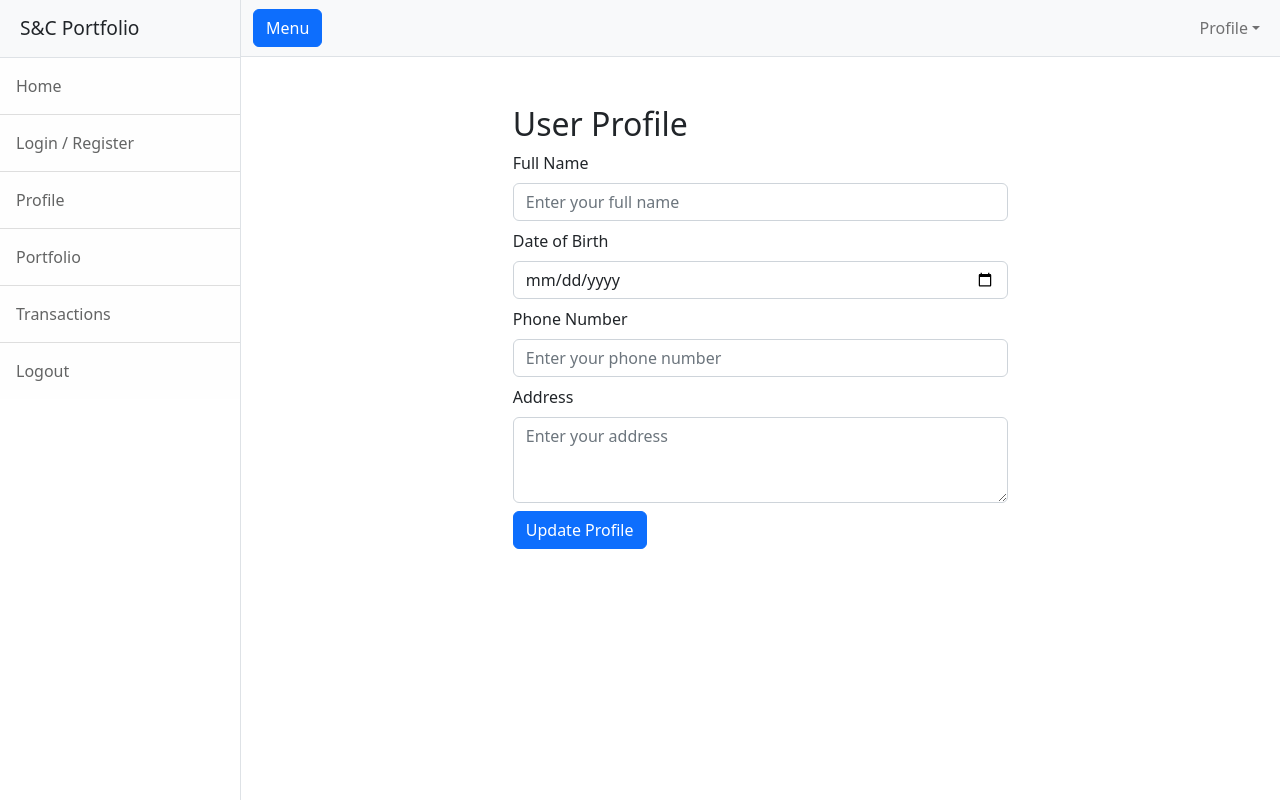
After one commit to kkozsa/sc_portfolio, a Flask app: page /profile in a window 1280 px wide. The commit adds this page. Run offline with Flask 3, Linux system fonts and the light colour scheme; some libraries are stand-ins or nearby versions.

Commit message:
profile page added

```diff
--- a/app.py
+++ b/app.py
@@ -80,5 +80,9 @@ def register():
 
     return render_template('register.html')
 
+@app.route('/profile')
+def profile():
+    return render_template('profile.html')
+
 if __name__ == '__main__':
     app.run(debug=True, host='0.0.0.0')
--- a/templates/index.html
+++ b/templates/index.html
@@ -19,6 +19,7 @@
                 <div class="list-group list-group-flush">
                     <a class="list-group-item list-group-item-action list-group-item-light p-3" href="/">Home</a>
                     <a class="list-group-item list-group-item-action list-group-item-light p-3" href="login">Login / Register</a>
+                    <a class="list-group-item list-group-item-action list-group-item-light p-3" href="/profile">Profile</a>
                     <a class="list-group-item list-group-item-action list-group-item-light p-3" href="portfolio">Portfolio</a>
                     <a class="list-group-item list-group-item-action list-group-item-light p-3" href="transactions">Transactions</a>
                     <a class="list-group-item list-group-item-action list-group-item-light p-3" href="logout">Logout</a>
--- a/templates/login.html
+++ b/templates/login.html
@@ -19,6 +19,7 @@
                 <div class="list-group list-group-flush">
                     <a class="list-group-item list-group-item-action list-group-item-light p-3" href="/">Home</a>
                     <a class="list-group-item list-group-item-action list-group-item-light p-3" href="/login">Login / Register</a>
+                    <a class="list-group-item list-group-item-action list-group-item-light p-3" href="/profile">Profile</a>
                     <a class="list-group-item list-group-item-action list-group-item-light p-3" href="/portfolio">Portfolio</a>
                     <a class="list-group-item list-group-item-action list-group-item-light p-3" href="/transactions">Transactions</a>
                     <a class="list-group-item list-group-item-action list-group-item-light p-3" href="/logout">Logout</a>
--- a/templates/logout.html
+++ b/templates/logout.html
@@ -19,6 +19,7 @@
                 <div class="list-group list-group-flush">
                     <a class="list-group-item list-group-item-action list-group-item-light p-3" href="/">Home</a>
                     <a class="list-group-item list-group-item-action list-group-item-light p-3" href="login">Login / Register</a>
+                    <a class="list-group-item list-group-item-action list-group-item-light p-3" href="/profile">Profile</a>
                     <a class="list-group-item list-group-item-action list-group-item-light p-3" href="portfolio">Portfolio</a>
                     <a class="list-group-item list-group-item-action list-group-item-light p-3" href="transactions">Transactions</a>
                     <a class="list-group-item list-group-item-action list-group-item-light p-3" href="logout">Logout</a>
--- a/templates/portfolio.html
+++ b/templates/portfolio.html
@@ -19,6 +19,7 @@
                 <div class="list-group list-group-flush">
                     <a class="list-group-item list-group-item-action list-group-item-light p-3" href="/">Home</a>
                     <a class="list-group-item list-group-item-action list-group-item-light p-3" href="login">Login / Register</a>
+                    <a class="list-group-item list-group-item-action list-group-item-light p-3" href="/profile">Profile</a>
                     <a class="list-group-item list-group-item-action list-group-item-light p-3" href="portfolio">Portfolio</a>
                     <a class="list-group-item list-group-item-action list-group-item-light p-3" href="transactions">Transactions</a>
                     <a class="list-group-item list-group-item-action list-group-item-light p-3" href="logout">Logout</a>
--- /dev/null
+++ b/templates/profile.html
@@ -0,0 +1,84 @@
+<!DOCTYPE html>
+<html lang="en">
+<head>
+    <meta charset="utf-8">
+    <meta name="viewport" content="width=device-width, initial-scale=1, shrink-to-fit=no">
+    <meta name="description" content="">
+    <meta name="author" content="">
+    <title>User Profile</title>
+    <!-- Favicon -->
+    <link rel="icon" type="image/x-icon" href="static/favicon.ico">
+    <!-- Core theme CSS (includes Bootstrap) -->
+    <link href="{{ url_for('static', filename='css/styles.css') }}" rel="stylesheet">
+</head>
+<body>
+<div class="d-flex" id="wrapper">
+    <!-- Sidebar -->
+    <div class="border-end bg-white" id="sidebar-wrapper">
+        <div class="sidebar-heading border-bottom bg-light">S&C Portfolio</div>
+        <div class="list-group list-group-flush">
+            <a class="list-group-item list-group-item-action list-group-item-light p-3" href="/">Home</a>
+            <a class="list-group-item list-group-item-action list-group-item-light p-3" href="/login">Login / Register</a>
+            <a class="list-group-item list-group-item-action list-group-item-light p-3" href="/profile">Profile</a>
+            <a class="list-group-item list-group-item-action list-group-item-light p-3" href="/portfolio">Portfolio</a>
+            <a class="list-group-item list-group-item-action list-group-item-light p-3" href="/transactions">Transactions</a>
+            <a class="list-group-item list-group-item-action list-group-item-light p-3" href="/logout">Logout</a>
+        </div>
+    </div>
+    <!-- Page content wrapper -->
+    <div id="page-content-wrapper">
+        <!-- Top navigation -->
+        <nav class="navbar navbar-expand-lg navbar-light bg-light border-bottom">
+            <div class="container-fluid">
+                <button class="btn btn-primary" id="sidebarToggle">Menu</button>
+                <button class="navbar-toggler" type="button" data-bs-toggle="collapse" data-bs-target="#navbarSupportedContent"
+                        aria-controls="navbarSupportedContent" aria-expanded="false" aria-label="Toggle navigation"><span class="navbar-toggler-icon"></span></button>
+                <div class="collapse navbar-collapse" id="navbarSupportedContent">
+                    <ul class="navbar-nav ms-auto mt-2 mt-lg-0">
+                        <li class="nav-item dropdown">
+                            <a class="nav-link dropdown-toggle" id="navbarDropdown" href="#" role="button" data-bs-toggle="dropdown"
+                               aria-haspopup="true" aria-expanded="false">Profile</a>
+                            <div class="dropdown-menu dropdown-menu-end" aria-labelledby="navbarDropdown">
+                                <a class="dropdown-item" href="#!">Your profile</a>
+                                <a class="dropdown-item" href="#!">Settings</a>
+                            </div>
+                        </li>
+                    </ul>
+                </div>
+            </div>
+        </nav>
+        <div class="container mt-5">
+            <div class="row">
+                <div class="col-md-6 offset-md-3">
+                    <h2>User Profile</h2>
+                    <form>
+                        <div class="mb-3">
+                            <label for="inputFullName" class="form-label">Full Name</label>
+                            <input type="text" class="form-control" id="inputFullName" placeholder="Enter your full name">
+                        </div>
+                        <div class="mb-3">
+                            <label for="inputDOB" class="form-label">Date of Birth</label>
+                            <input type="date" class="form-control" id="inputDOB">
+                        </div>
+                        <div class="mb-3">
+                            <label for="inputPhoneNumber" class="form-label">Phone Number</label>
+                            <input type="tel" class="form-control" id="inputPhoneNumber" placeholder="Enter your phone number">
+                        </div>
+                        <div class="mb-3">
+                            <label for="inputAddress" class="form-label">Address</label>
+                            <textarea class="form-control" id="inputAddress" rows="3" placeholder="Enter your address"></textarea>
+                        </div>
+                        <button type="submit" class="btn btn-primary">Update Profile</button>
+                    </form>
+                </div>
+            </div>
+        </div>
+    </div>
+</div>
+<!-- Bootstrap core JS -->
+<script src="https://cdn.jsdelivr.net/npm/bootstrap@5.2.3/dist/js/bootstrap.bundle.min.js"></script>
+<!-- Core theme JS -->
+<script src="{{ url_for('static', filename='js/scripts.js') }}"></script>
+<script src="https://code.jquery.com/jquery-3.6.0.min.js"></script>
+</body>
+</html>
--- a/templates/transactions.html
+++ b/templates/transactions.html
@@ -19,6 +19,7 @@
                 <div class="list-group list-group-flush">
                     <a class="list-group-item list-group-item-action list-group-item-light p-3" href="/">Home</a>
                     <a class="list-group-item list-group-item-action list-group-item-light p-3" href="login">Login / Register</a>
+                    <a class="list-group-item list-group-item-action list-group-item-light p-3" href="/profile">Profile</a>
                     <a class="list-group-item list-group-item-action list-group-item-light p-3" href="portfolio">Portfolio</a>
                     <a class="list-group-item list-group-item-action list-group-item-light p-3" href="transactions">Transactions</a>
                     <a class="list-group-item list-group-item-action list-group-item-light p-3" href="logout">Logout</a>
```
